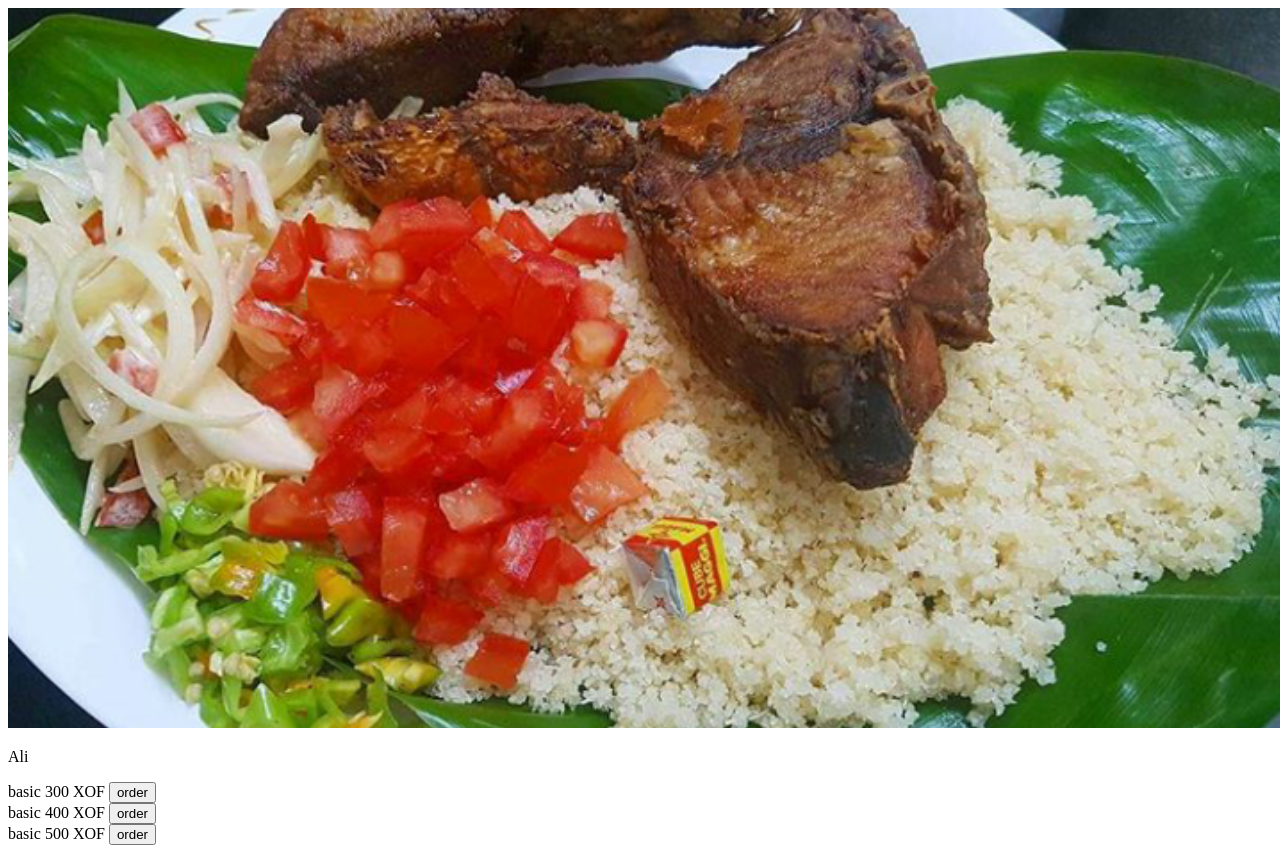
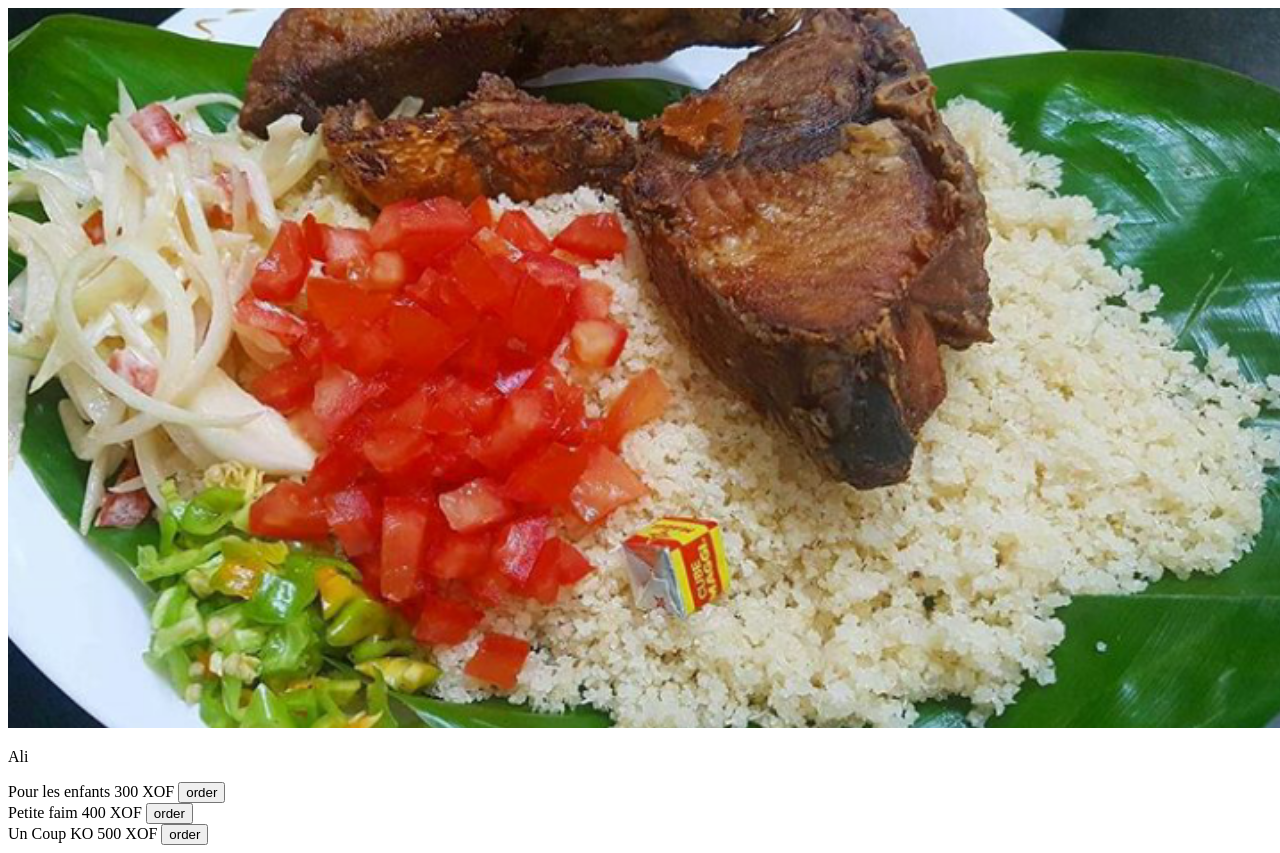
Before and after one commit to AfricaCoders/garba_webpage, a plain HTML site: page product.html in a window 1280 px wide. Drawn offline with Linux system fonts and the light colour scheme.

Commit message:
change small text in product.html

```diff
--- a/product.html
+++ b/product.html
@@ -15,17 +15,17 @@
         <p class="Name of seller">Ali</p>
         <div class="info-menu">
             <div class="food">
-                <span class="type-food">basic</span>
+                <span class="type-food">Pour les enfants</span>
                 <span class="price-food">300 XOF</span>
                 <button>order</button>
             </div>
             <div class="food">
-                <span class="type-food">basic</span>
+                <span class="type-food">Petite faim</span>
                 <span class="price-food">400 XOF</span>
                 <button>order</button>
             </div>
             <div class="food">
-                <span class="type-food">basic</span>
+                <span class="type-food">Un Coup KO</span>
                 <span class="price-food">500 XOF</span>
                 <button>order</button>
             </div>
```
